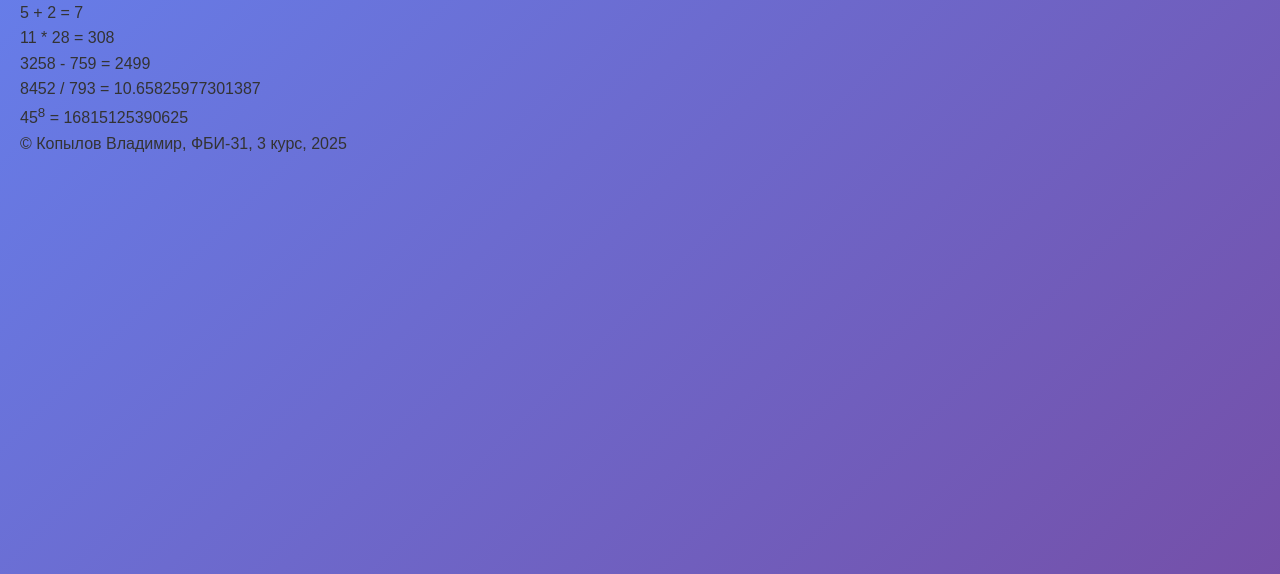
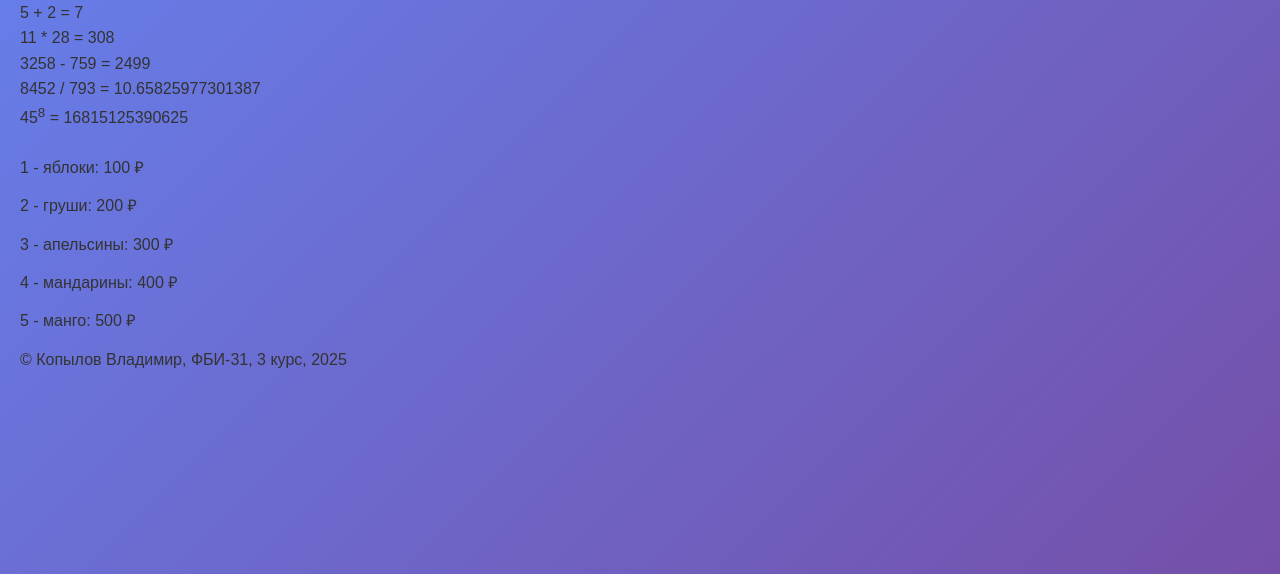
Before and after one commit to ruwer555/Web-backend-lab, a Flask app: page /lab2/example in a window 1280 px wide. Shown: the part 46-620 px from the top of the page. Run offline with Flask 3, Linux system fonts and the light colour scheme.

Commit message:
Цикл в шаблоне

```diff
--- a/app.py
+++ b/app.py
@@ -432,4 +432,11 @@ def example():
     num_lab = '2'
     group = 'ФБИ-31'
     kurs = '3'
-    return render_template('example.html', name=name, num_lab=num_lab, group=group, kurs=kurs)
+    fruits = [
+        {'name': 'яблоки', 'price': 100},
+        {'name': 'груши', 'price': 200},
+        {'name': 'апельсины', 'price': 300},
+        {'name': 'мандарины', 'price': 400},
+        {'name': 'манго', 'price': 500}
+    ]
+    return render_template('example.html', name=name, num_lab=num_lab, group=group, kurs=kurs, fruits=fruits)
--- a/templates/example.html
+++ b/templates/example.html
@@ -16,6 +16,11 @@
         3258 - 759 = {{3258 - 759}}<br>
         8452 / 793 = {{8452 / 793}}<br>
         45<sup>8</sup> = {{45 ** 8}}<br>
+        <ul>
+            {% for f in fruits %}
+            <li>{{ loop.index }} - {{ f.name }}: {{f.price }} &#x20bd;</li>
+            {% endfor %}
+        </ul>
     </main>
     <footer>
         &copy;
```
